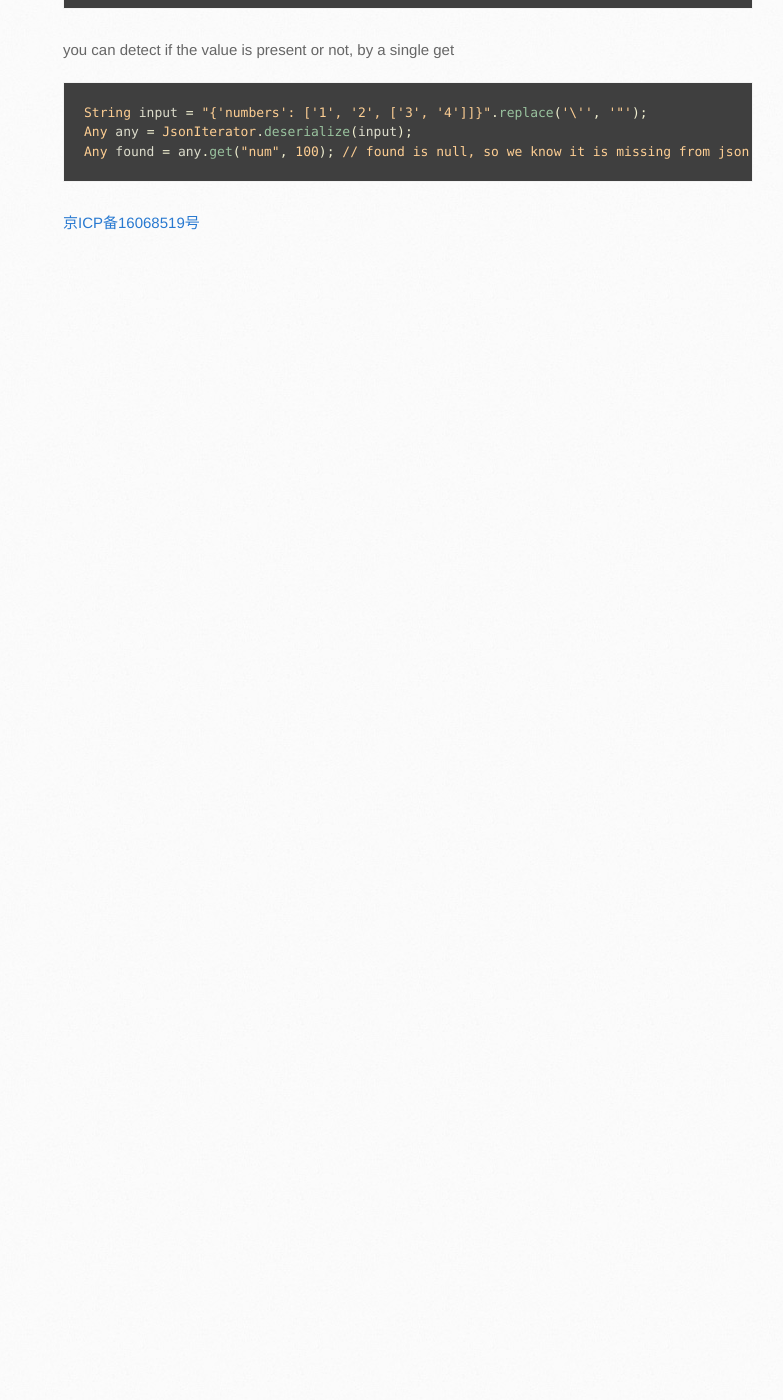
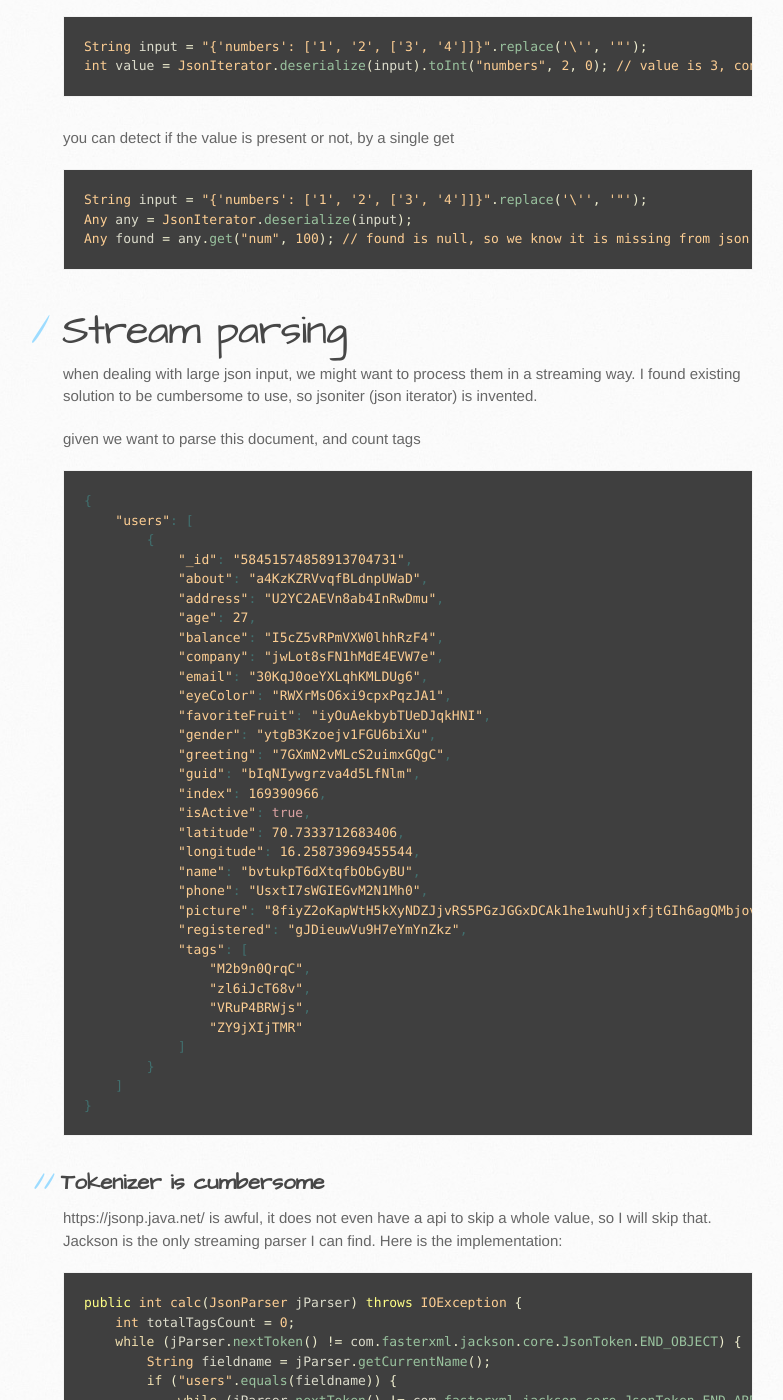
Before and after one commit to json-iterator/json-iterator.github.io, a Jekyll site: the page built from java-features.md, in a window 1280 px wide and 1400 px high, scrolled down 17503 px. Shown: the whole window, without its empty margins (107-890 px from the left). Built offline with Jekyll 4.4.1, drawn with Linux system fonts in a browser that asks for light colours; comment, search, counter and statistics services are not loaded; before the commit the page ends 17780 px from its top, so only the background shows below that; some of the changed text lies outside the part shown.

Commit message:
Update java-features.md

````diff
--- a/java-features.md
+++ b/java-features.md
@@ -764,3 +764,141 @@ String input = "{'numbers': ['1', '2', ['3', '4']]}".replace('\'', '"');
 Any any = JsonIterator.deserialize(input);
 Any found = any.get("num", 100); // found is null, so we know it is missing from json
 ```
+
+# Stream parsing
+
+when dealing with large json input, we might want to process them in a streaming way. I found existing solution to be cumbersome to use, so jsoniter (json iterator) is invented.
+
+given we want to parse this document, and count tags
+
+```json
+{
+    "users": [
+        {
+            "_id": "58451574858913704731",
+            "about": "a4KzKZRVvqfBLdnpUWaD",
+            "address": "U2YC2AEVn8ab4InRwDmu",
+            "age": 27,
+            "balance": "I5cZ5vRPmVXW0lhhRzF4",
+            "company": "jwLot8sFN1hMdE4EVW7e",
+            "email": "30KqJ0oeYXLqhKMLDUg6",
+            "eyeColor": "RWXrMsO6xi9cpxPqzJA1",
+            "favoriteFruit": "iyOuAekbybTUeDJqkHNI",
+            "gender": "ytgB3Kzoejv1FGU6biXu",
+            "greeting": "7GXmN2vMLcS2uimxGQgC",
+            "guid": "bIqNIywgrzva4d5LfNlm",
+            "index": 169390966,
+            "isActive": true,
+            "latitude": 70.7333712683406,
+            "longitude": 16.25873969455544,
+            "name": "bvtukpT6dXtqfbObGyBU",
+            "phone": "UsxtI7sWGIEGvM2N1Mh0",
+            "picture": "8fiyZ2oKapWtH5kXyNDZJjvRS5PGzJGGxDCAk1he1wuhUjxfjtGIh6agQMbjovF10YlqOyzhQPCagBZpW41r6CdrghVfgtpDy7YH",
+            "registered": "gJDieuwVu9H7eYmYnZkz",
+            "tags": [
+                "M2b9n0QrqC",
+                "zl6iJcT68v",
+                "VRuP4BRWjs",
+                "ZY9jXIjTMR"
+            ]
+        }
+    ]
+}
+```
+
+## Tokenizer is cumbersome
+
+https://jsonp.java.net/ is awful, it does not even have a api to skip a whole value, so I will skip that. Jackson is the only streaming parser I can find. Here is the implementation:
+
+```java
+public int calc(JsonParser jParser) throws IOException {
+    int totalTagsCount = 0;
+    while (jParser.nextToken() != com.fasterxml.jackson.core.JsonToken.END_OBJECT) {
+        String fieldname = jParser.getCurrentName();
+        if ("users".equals(fieldname)) {
+            while (jParser.nextToken() != com.fasterxml.jackson.core.JsonToken.END_ARRAY) {
+                totalTagsCount += jacksonUser(jParser);
+            }
+        }
+    }
+    return totalTagsCount;
+}
+
+private int jacksonUser(JsonParser jParser) throws IOException {
+    int totalTagsCount = 0;
+    while (jParser.nextToken() != com.fasterxml.jackson.core.JsonToken.END_OBJECT) {
+        String fieldname = jParser.getCurrentName();
+        switch (fieldname) {
+            case "tags":
+                jParser.nextToken();
+                while (jParser.nextToken() != com.fasterxml.jackson.core.JsonToken.END_ARRAY) {
+                    totalTagsCount++;
+                }
+                break;
+            default:
+                jParser.nextToken();
+                jParser.skipChildren();
+        }
+    }
+    return totalTagsCount;
+}
+```
+
+looks not bad actually. the problem is the api is a tokenizer. You will get a token and decide what to do with it. If you did not handle the all cases for the token, then when the input is not what you want, it is very hard to debug.
+
+## Iterator to rescue
+
+Same logic implemented using jsoniter iterator-api:
+
+```java
+public int calc(JsonIterator iter) throws IOException {
+    int totalTagsCount = 0;
+    for (String field = iter.readObject(); field != null; field = iter.readObject()) {
+        switch (field) {
+            case "users":
+                while (iter.readArray()) {
+                    for (String field2 = iter.readObject(); field2 != null; field2 = iter.readObject()) {
+                        switch (field2) {
+                            case "tags":
+                                while (iter.readArray()) {
+                                    iter.skip();
+                                    totalTagsCount++;
+                                }
+                                break;
+                            default:
+                                iter.skip();
+                        }
+                    }
+                }
+                break;
+            default:
+                iter.skip();
+        }
+    }
+    return totalTagsCount;
+}
+```
+
+if we change the input a little bit
+
+```json
+{
+    "users": [
+        {
+            // ...
+            "tags": {
+                "tag1": "M2b9n0QrqC",
+                "tag2": "zl6iJcT68v",
+                "tag3": "VRuP4BRWjs",
+                "tag4": "ZY9jXIjTMR"
+            }
+        }
+    ]
+}
+```
+
+the error message is comprehensible:
+
+```
+com.jsoniter.JsonException: readArray: expect [ or , or n or ], but found: {, head: 1010, peek:  "tags": {, buf: {
+```
````
